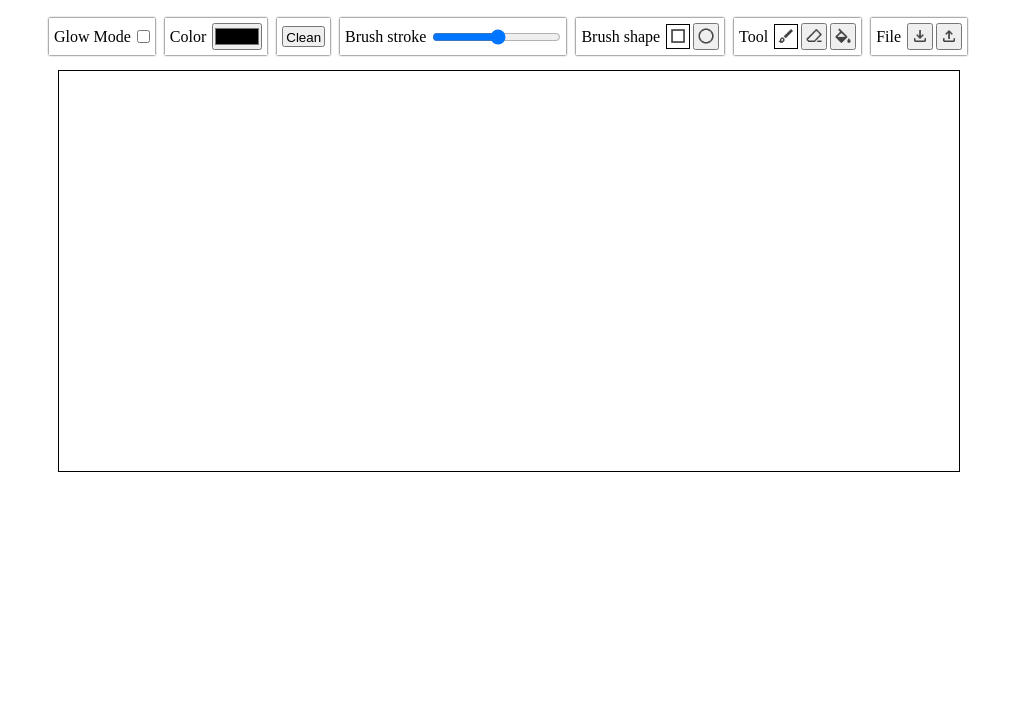
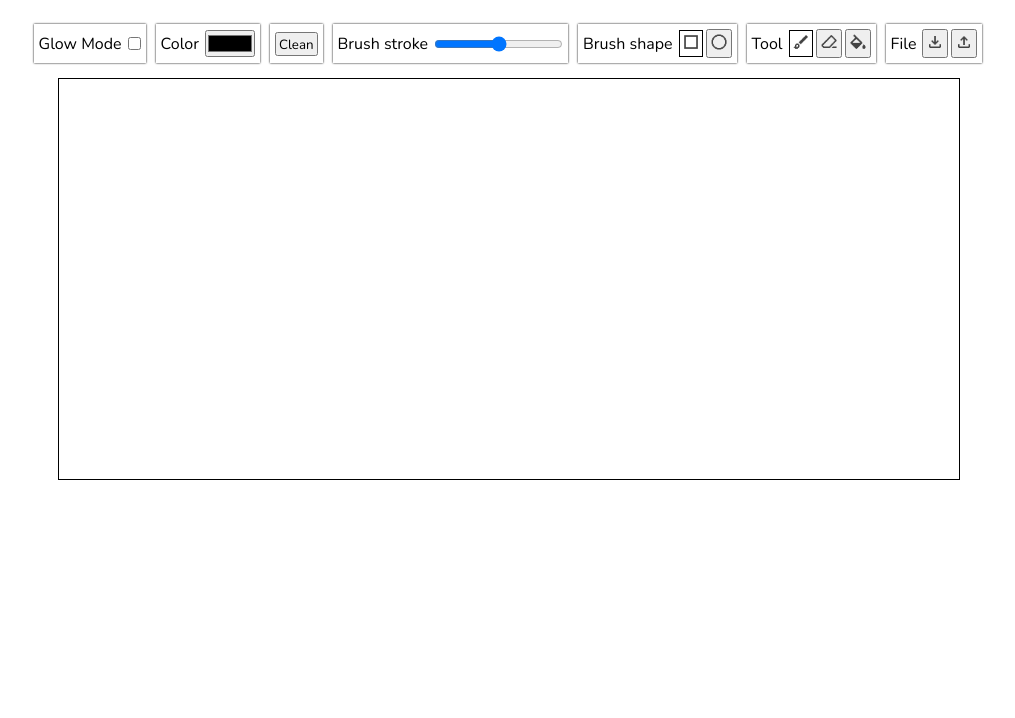
Before and after one commit to pietro-ferrarezi/PaintToPaint, a plain HTML site: page index.html in a window 1280 px wide. Shown: the part 82-800 px from the top of the page, without its empty margins (132-1147 px from the left). Drawn offline with nearby package versions, Linux system fonts and the light colour scheme.

Commit message:
New Font

```diff
--- a/index.html
+++ b/index.html
@@ -3,9 +3,13 @@
 <head>
     <meta charset="UTF-8">
     <meta name="viewport" content="width=device-width, initial-scale=1.0">
+    <link rel="preconnect" href="https://fonts.googleapis.com">
+    <link rel="preconnect" href="https://fonts.gstatic.com" crossorigin>
+    <link href="https://fonts.googleapis.com/css2?family=Nunito:ital,wght@0,200..1000;1,200..1000&display=swap" rel="stylesheet">
     <title>Paint2Paint</title>
     <style>
         * {
+            font-family: "Nunito", sans-serif;
             box-sizing: border-box;
             margin: 0;
             padding: 0;
@@ -36,6 +40,7 @@
             width: fit-content;
             padding: 5px;
             margin: 5px;
+            margin-top: 0;
             display: flex;
             align-items: center;
             justify-content: center;
```
